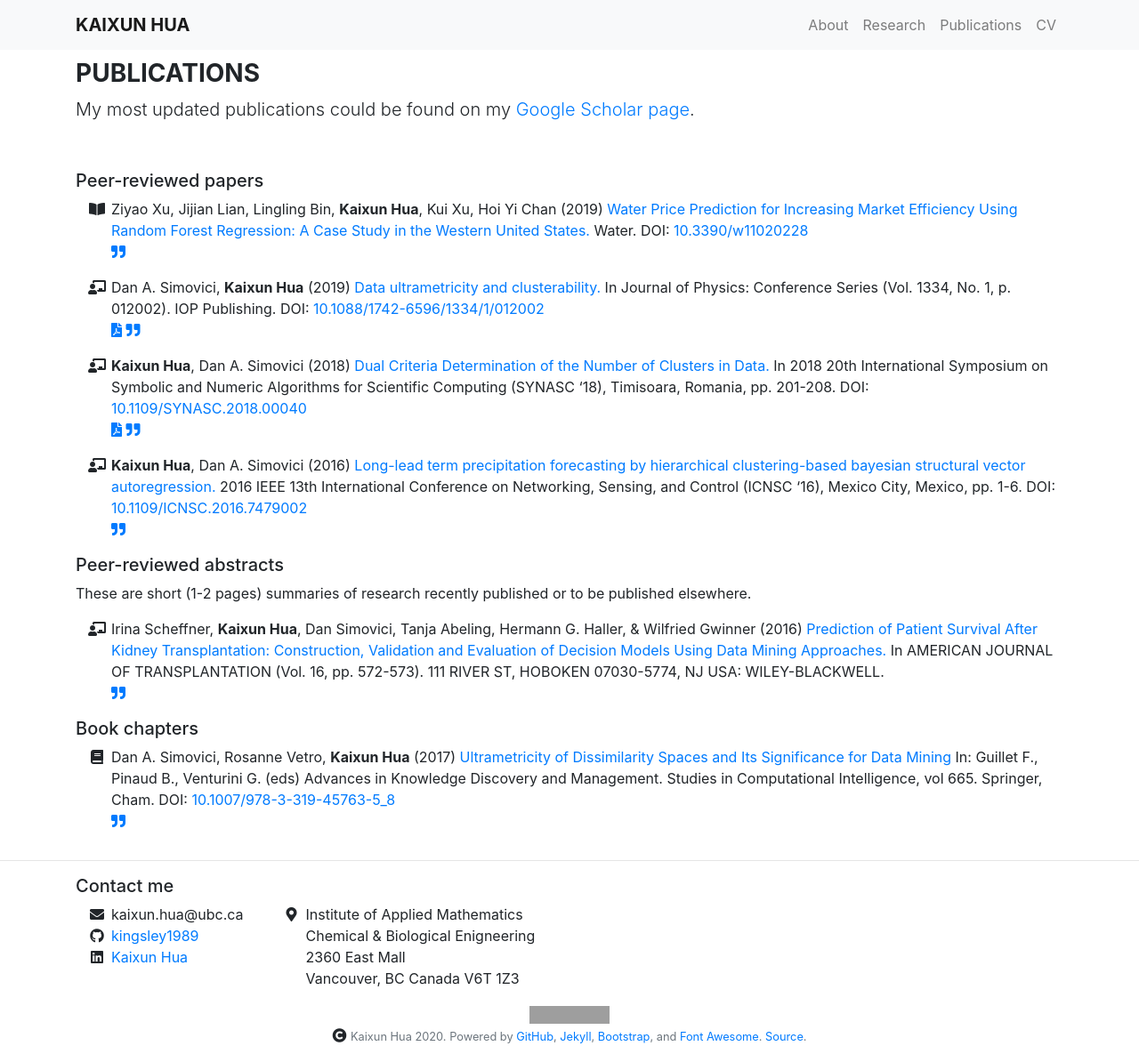
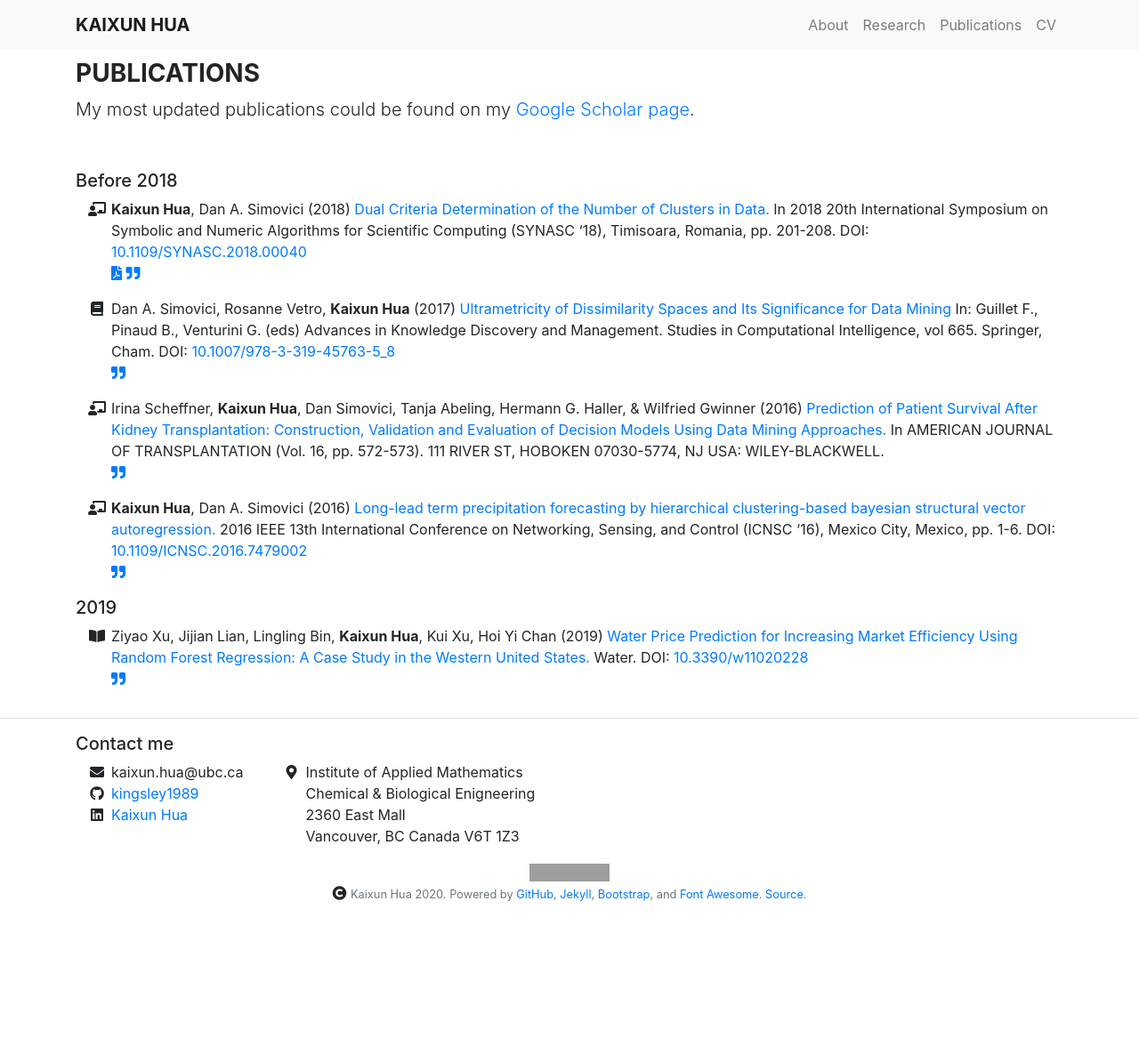
Before and after one commit to kingsley1989/kingsley1989.github.io, a Jekyll site: the page built from _pages/publications.md, in a window 1280 px wide. Shown: the whole page at 89% size. Built offline with Jekyll 4.4.1, drawn with Linux system fonts in a browser that asks for light colours; nearby versions of some CDN libraries; after the commit the page ends 1016 px from its top, so only the background shows below that; grey boxes are pictures that could not be loaded.

Commit message:
update pub

````diff
--- a/_data/publications.yml
+++ b/_data/publications.yml
@@ -2,10 +2,10 @@
 
 # Types of publication (in order of listing on page)
 publication_types:
-  - type_id: pre-pub
-    pretty: Pre-publication
-  - type_id: peer-reviewed-paper
-    pretty: Peer-reviewed papers
+  - type_id: pre-print
+    pretty: Preprints
+  - type_id: before-2018
+    pretty: Before 2018
   - type_id: peer-reviewed-abstract
     pretty: Peer-reviewed abstracts
     overview: |
@@ -13,6 +13,13 @@
       to be published elsewhere.
   - type_id: book-chapter
     pretty: Book chapters
+  - type_id: 2019
+    pretty: 2019
+  - type_id: 2020
+    pretty: 2020
+  - type_id: 2021
+    pretty: 2021
+
 
 # Listing of publications
 publications:
@@ -24,7 +31,7 @@
       DOI: [10.1109/ICNSC.2016.7479002](http://doi.org/10.1109/ICNSC.2016.7479002)
     year: 2016
     venue: conference
-    type: peer-reviewed-paper
+    type: before-2018
     #github_repository_link: https://github.com/alife-data-standards/alife-data-standards
     #presentation_link: https://docs.google.com/presentation/d/19fQMsfnYh154G5ZdcJfsjcap6MKjG57p-VncMsjwbQY/edit?usp=sharing
     #pdf: /pubs/Lalejini_et_al_2019_Data_Standards_For_Artificial_Life_Software.pdf
@@ -47,7 +54,7 @@
       DOI: [10.1109/SYNASC.2018.00040](http://doi.org/10.1109/SYNASC.2018.00040)
     year: 2018
     venue: conference
-    type: peer-reviewed-paper
+    type: before-2018
     #github_repository_link: https://github.com/alife-data-standards/alife-data-standards
     #presentation_link: https://docs.google.com/presentation/d/19fQMsfnYh154G5ZdcJfsjcap6MKjG57p-VncMsjwbQY/edit?usp=sharing
     pdf: /pubs/sltkclst.pdf
@@ -84,11 +91,6 @@
           url = {https://doi.org/10.1088/1742-6596/1334/1/012002},
           doi = {10.1088/1742-6596/1334/1/012002},
           journal = {Journal of Physics: Conference Series},
-          abstract = {The increasing needs of clustering massive datasets and the high cost of running clustering algorithms poses difficult problems for users.
-          In this context it is important to determine if a data set is clusterable, that is, it may be partitioned efficiently into well-differentiated groups
-          containing similar objects. We approach data clusterability from an ultrametric-based perspective. A novel approach to determine the ultrametricity of
-          a dataset is proposed via a special type of matrix product, which allows us to evaluate the clusterability of the dataset. Furthermore, we show that by
-          applying our technique to a dissimilarity space will generate the sub-dominant ultrametric of the dissimilarity.},
           volume = {1334},
           pages = {012002},
           year = {2019},
@@ -102,7 +104,7 @@
       Water. DOI: [10.3390/w11020228](https://doi.org/10.3390/w11020228)
     year: 2019
     venue: journal
-    type: peer-reviewed-paper
+    type: 2019
     #github_repository_link: https://github.com/emilydolson/interpreting_the_tape_of_life
     bibtex_id: w11020228
     bibtex: |
@@ -117,15 +119,6 @@
           ARTICLE-NUMBER = {228},
           URL = {https://www.mdpi.com/2073-4441/11/2/228},
           ISSN = {2073-4441},
-          ABSTRACT = {The existence of water markets establishes water prices, promoting trading of water from low- to high-valued uses. However, market participants
-          can face uncertainty when asking and offering prices because water rights are heterogeneous, resulting in inefficiency of the market. This paper proposes three
-          random forest regression models (RFR) to predict water price in the western United States: a full variable set model and two reduced ones with optimal numbers
-          of variables using a backward variable elimination (BVE) approach. Transactions of 12 semiarid states, from 1987 to 2009, and a dataset containing various
-          predictors, were assembled. Multiple replications of k-fold cross-validation were applied to assess the model performance and their generalizability was tested
-          on unused data. The importance of price influencing factors was then analyzed based on two plausible variable importance rankings. Results show that the RFR
-          models have good predictive power for water price. They outperform a baseline model without leading to overfitting. Also, the higher degree of accuracy of the
-          reduced models is insignificant, reflecting the robustness of RFR to including lower informative variables. This study suggests that, due to its ability to
-          automatically learn from and make predictions on data, RFR-based models can aid water market participants in making more efficient decisions.},
           DOI = {10.3390/w11020228}
         }
       ```
@@ -136,7 +129,7 @@
       In AMERICAN JOURNAL OF TRANSPLANTATION (Vol. 16, pp. 572-573). 111 RIVER ST, HOBOKEN 07030-5774, NJ USA: WILEY-BLACKWELL.
     year: 2016
     venue: conference
-    type: peer-reviewed-abstract
+    type: before-2018
     #github_repository_link: https://github.com/amlalejini/GECCO-2019-tag-accessed-memory
     #presentation_link: https://docs.google.com/presentation/d/1j4IusMVaNVOEcxFkIcveNyB_sfaFowQUFcLqLloCa5M/edit?usp=sharing
     #pdf: /pubs/Lalejini_Ofria_2019_Tag-accessed_Memory.pdf
@@ -162,7 +155,7 @@
         Springer, Cham. DOI: [10.1007/978-3-319-45763-5_8](https://doi.org/10.1007/978-3-319-45763-5_8)
     year: 2017
     venue: book
-    type: book-chapter
+    type: before-2018
     #github_repository_link: https://github.com/FergusonAJ/gptp-2019-subsampled-lexicase
     bibtex_id: Simovici2017
     bibtex: |
@@ -176,10 +169,6 @@
           publisher="Springer International Publishing",
           address="Cham",
           pages="141--155",
-          abstract="We introduce a measureHua, Kaixunof ultrametricitySimovici, Dan A.for dissimilarityVetro, Rosannespaces and examine transformations of dissimilarities
-          that impact this measure. Then, we study the influence of ultrametricity on the behavior of two classes of data mining algorithms (kNN classification and PAM clustering)
-          applied on dissimilarity spaces. We show that there is an inverse variation between ultrametricity and performance of classifiers. For clustering, increased ultrametricity
-          generate clusterings with better separation. Lowering ultrametricity produces more compact clusters.",
           isbn="978-3-319-45763-5",
           doi="10.1007/978-3-319-45763-5_8",
           url="https://doi.org/10.1007/978-3-319-45763-5_8"
````
